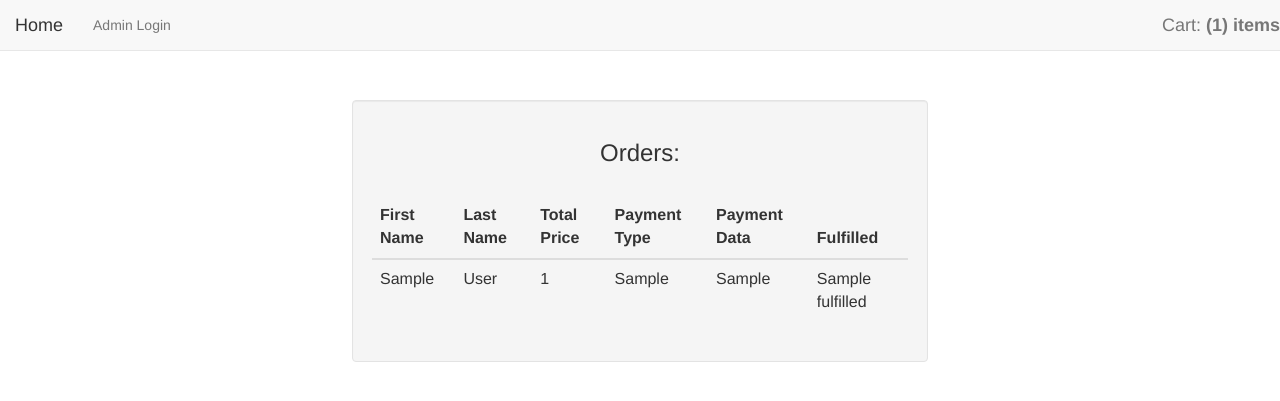
After one commit to VampireTeeth/simple_store, a Django app: template storeapp/templates/admin_dash_board.html in a window 1280 px wide. The commit adds this page. Shown: the top 401 px of the page. Run offline with Django 3.2, Linux system fonts and the light colour scheme; the template is opened without the code that fills it: most values are stand-ins (such as "Sample title", 1, 10 or a date in 2020); some libraries are stand-ins or nearby versions.

Commit message:
admin login and admin dash board

```diff
--- /dev/null
+++ b/storeapp/templates/admin_dash_board.html
@@ -0,0 +1,39 @@
+
+{% extends 'base.html' %}
+
+{% block main_container %}
+
+<br />
+<br />
+<br />
+
+
+<div class="well centerdiv">
+  <h3>Orders:</h3>
+  <br/>
+  <table class="table table-hover">
+    <thead>
+      <tr>
+        <th>First Name</th>
+        <th>Last Name</th>
+        <th>Total Price</th>
+        <th>Payment Type</th>
+        <th>Payment Data</th>
+        <th>Fulfilled</th>
+      </tr>
+    </thead>
+    <tbody>
+      {% for order in orders %}
+      <tr>
+        <td>{{order.first_name}}</td>
+        <td>{{order.last_name}}</td>
+        <td>{{order.total_price}}</td>
+        <td>{{order.payment_type}}</td>
+        <td>{{order.payment_data}}</td>
+        <td>{{order.fulfilled}}</td>
+      </tr>
+      {% endfor %}
+    </tbody>
+  </table>
+</div>
+{% endblock %}
--- a/storeapp/templates/base.html
+++ b/storeapp/templates/base.html
@@ -23,11 +23,18 @@
     <nav class="navbar navbar-default navbar-fixed-top" role="navigation">
       <ul class="nav navbar-nav navbar-left">
         <li><a class="navbar-brand" href="/store/">Home</a></li>
-        <li><a href="/admin-login/">Admin Login</a></li>
+        {% if user.is_authenticated %}
+          <li><a href="/store/admin/logout/">Admin Logout</a></li>
+          <li><a href="/store/admin/dashboard/">Admin Dash Board</a></li>
+        {% else %}
+          <li><a href="/store/admin/login/">Admin Login</a></li>
+        {% endif %}
       </ul>
 
       <ul class="nav navbar-nav navbar-right">
+        {% if cart_size != None %}
         <li><a class="navbar-brand" href="/store/cart/">Cart: <b>({{ cart_size }}) items</b></a></li>
+        {% endif %}
       </ul>
     </nav>
 
--- a/storeapp/urls.py
+++ b/storeapp/urls.py
@@ -10,4 +10,7 @@ urlpatterns = patterns('',
     url(r'^cart/remove/$', views.removeFromCart),
     url(r'^cart/checkout/$', views.checkout),
     url(r'^cart/checkout/complete/$', views.completeOrder),
+    url(r'^admin/login/$', views.adminLogin, name='admin_login'),
+    url(r'^admin/logout/$', views.adminLogout),
+    url(r'^admin/dashboard/$', views.adminDashBoard, name='admin_dash_board'),
 )
```
Also changed, not shown: storeapp/templates/admin_login.html (added, +28 -0 lines), storeapp/views.py (+24 -0 lines).
